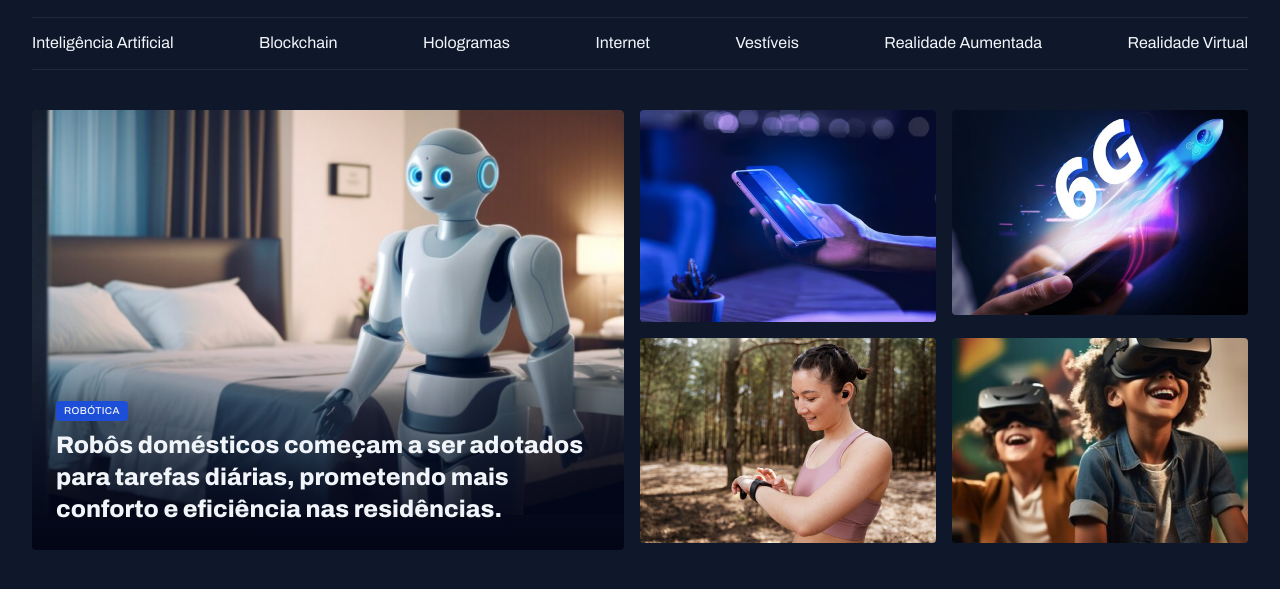
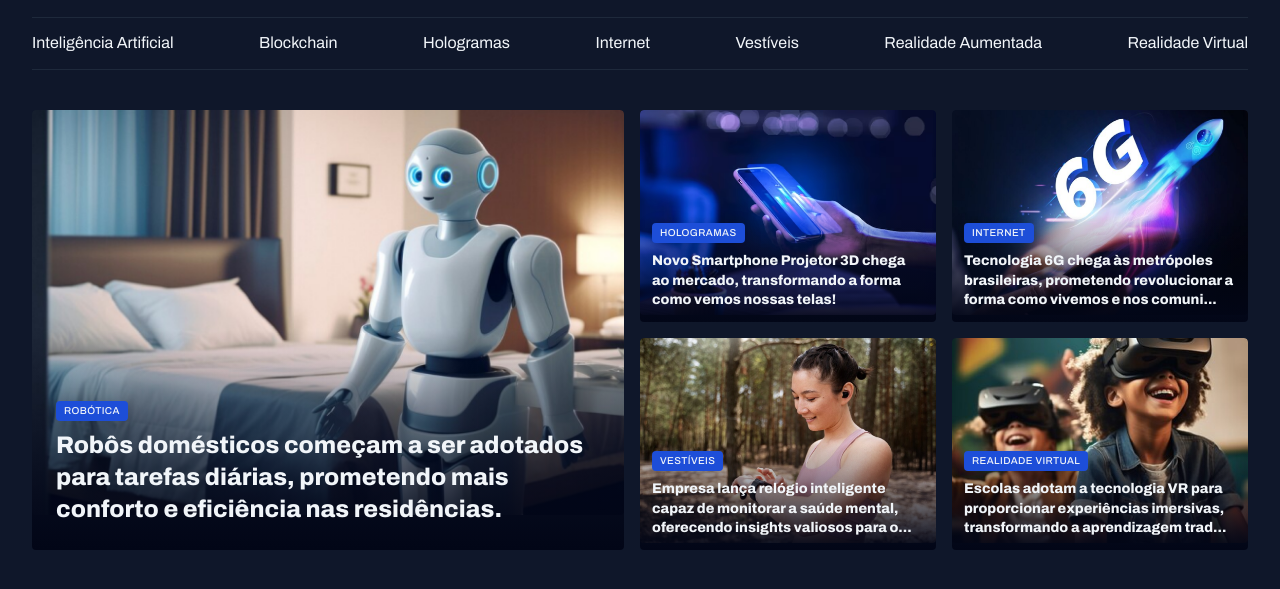
Before and after one commit to nicolenakao/projeto-portaldenoticias, a plain HTML site: page index.html in a window 1280 px wide. Shown: the part 45-634 px from the top of the page. Drawn offline with Linux system fonts and the light colour scheme.

Commit message:
finishing the section featured (now named as section)

```diff
--- a/index.html
+++ b/index.html
@@ -52,7 +52,7 @@
   <main class="grid container">
     <section id="featured" class="grid grid-flow-col gap-16">
       <figure class="card"> <!--tag figure pra escrever texto dentro da img-->
-        <img src="assets/Image 01.png" alt="">
+        <img src="assets/Image 01.png" alt="Robôs domésticos começam a ser adotados para tarefas diárias, prometendo mais conforto e eficiência nas residências.">
         <figcaption>
           <span class="content-tag"> Robótica </span>
             <h2 class="text-2xl">
@@ -61,24 +61,49 @@
         </figcaption>
       </figure>
 
-      <div class="grid grid-cols-2 gap-16">
-        <div>
-          <img src="assets/Image 02.png" alt="">
-        </div>
+      <figure class="grid grid-cols-2 gap-16">
+        <figure class="card">
+          <img src="assets/Image 02.png" alt="Novo Smartphone Projetor 3D chega ao mercado, transformando a forma como vemos nossas telas!">
+          <figcaption>
+            <span class="content-tag"> Hologramas </span>
+              <h2 class="text-lg">
+                Novo Smartphone Projetor 3D chega ao mercado, transformando a forma como vemos nossas telas!
+              </h2>
+          </figcaption>
+        </figure>
 
-        <div>
-          <img src="assets/Image 03.png" alt="">
-        </div>
 
-        <div>
-          <img src="assets/Image 04.png" alt="">
-        </div>
+        <figure class="card">
+          <img src="assets/Image 03.png" alt="Tecnologia 6G chega às metrópoles brasileiras, prometendo revolucionar a forma como vivemos e nos comunicamos.">
+          <figcaption>
+            <span class="content-tag"> Internet </span>
+              <h2 class="text-lg">
+                Tecnologia 6G chega às metrópoles brasileiras, prometendo revolucionar a forma como vivemos e nos comuni...
+              </h2>
+          </figcaption>
+        </figure>
 
-        <div>
-          <img src="assets/Image 05.png" alt="">
-        </div>
-      </div>
+        <figure class="card">
+          <img src="assets/Image 04.png" alt="Empresa lança relógio inteligente capaz de monitorar a saúde mental, oferecendo insights valiosos para o bem-estar pessoal.">
+          <figcaption>
+            <span class="content-tag"> Vestíveis </span>
+              <h2 class="text-lg">
+                Empresa lança relógio inteligente capaz de monitorar a saúde mental, oferecendo insights valiosos para o...
+              </h2>
+          </figcaption>
+        </figure>
+
+        <figure class="card">
+          <img src="assets/Image 05.png" alt="Escolas adotam a tecnologia VR para proporcionar experiências imersivas, transformando a aprendizagem tradicional.">
+          <figcaption>
+            <span class="content-tag"> Realidade Virtual </span>
+              <h2 class="text-lg">
+                Escolas adotam a tecnologia VR para proporcionar experiências imersivas, transformando a aprendizagem trad...
+              </h2>
+          </figcaption>
+        </figure>
     </section>
+
 
 
 
--- a/style.css
+++ b/style.css
@@ -4,4 +4,4 @@
 
 @import url(styles/header.css);
 
-@import url(styles/featured.css);
+@import url(styles/section.css);
--- a/styles/featured.css
+++ b/styles/section.css
@@ -36,6 +36,11 @@
       bottom: 0;
       padding: 24px;
 
+      &:has(.text-lg) {
+        padding: 12px;
+      }
+
+
       h2 {
         margin-top: 8px;
       }
```
